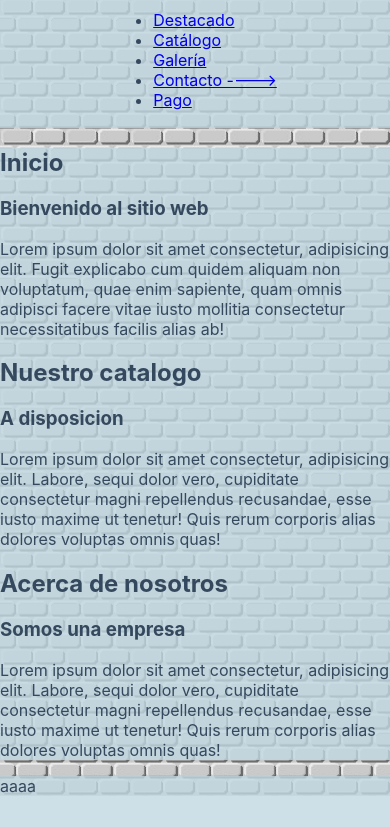
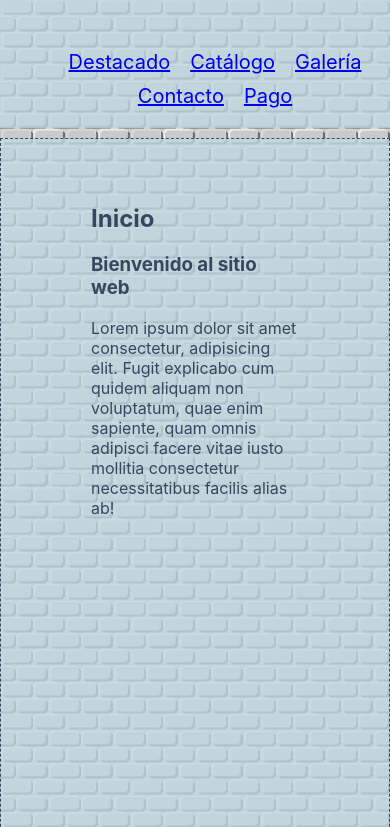
Before and after one commit to liquidberny/constructora, a plain HTML site: page index.html in a window 390 px wide. Shown: the part 172-999 px from the top of the page. Before the commit the page ends 968 px from the top, so only its background shows below. Drawn offline with Linux system fonts and the light colour scheme.

Commit message:
algunos cambios de estilos

```diff
--- a/index.css
+++ b/index.css
@@ -13,6 +13,9 @@ body {
   background-image: var(--body-bg-image);
   color: #34495e;
   font-family: var(--font-inter);
+}
+* {
+  box-sizing: border-box;
 }
 
 #container {
@@ -50,6 +53,12 @@ main {
   background-color: rgba(193, 215, 225, 0.8);
 }
 
+section {
+  padding: 45px 90px;
+
+  height: 100vh;
+  border: 1px dashed #34495e;
+}
 footer {
   background-color: rgba(193, 215, 225, 0.8);
 }
@@ -69,6 +78,31 @@ footer {
     justify-content:center;
   }
 
+nav {
+  display: flex;
+  align-items: center;
+  height: 55px;
+  font-size: 1.25rem;
+}
+  nav {
+    display: flex;
+    align-items: center;
+    height: 55px;
+    font-size: 1.25rem;
+  }
+
+  nav ul {
+    list-style: none;
+    display: flex;
+    flex-wrap: wrap;
+    justify-content:center ;
+
+  }
+
+  nav li {
+    padding: 5px 10px;
+  }
+
   header .dos img {
     display: none;
   }
--- a/index.html
+++ b/index.html
@@ -22,7 +22,7 @@
                         <li><a href="#destacado">Destacado</a></li>
                         <li><a href="#catalogo">Catálogo</a></li>
                         <li><a href="#galeria">Galería</a></li>
-                        <li><a href="#contacto">Contacto ----> </a></li>
+                        <li><a href="#contacto">Contacto</a></li>
                         <li><a href="#compra">Pago</a></li>
 
                     </ul>
```
